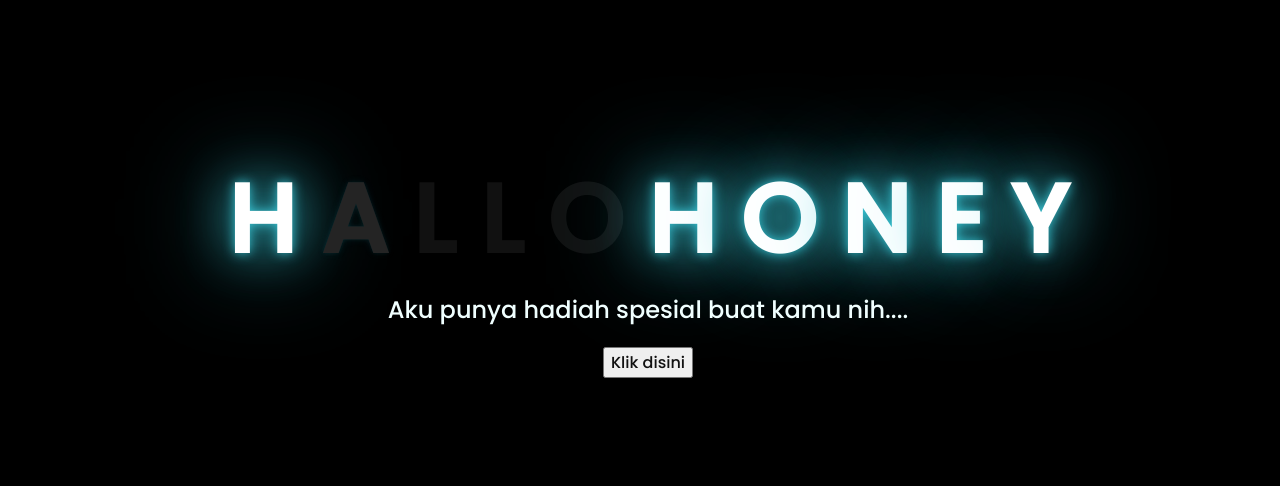
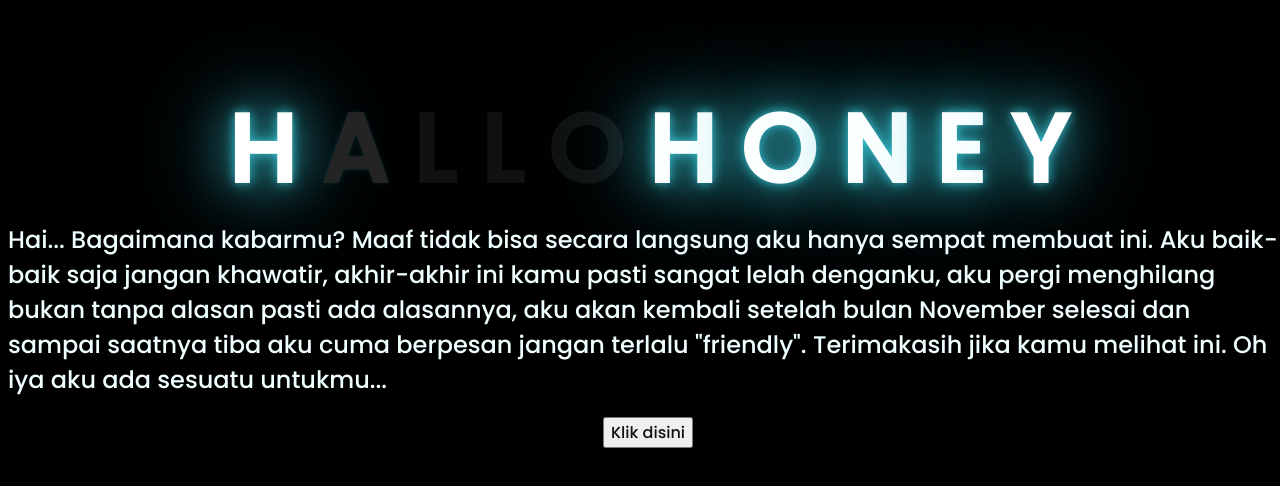
Before and after one commit to DainShiro/DainShiro.github.io, a plain HTML site: page index.html in a window 1280 px wide. Shown: the part 146-632 px from the top of the page. Drawn offline with Linux system fonts and the light colour scheme.

Commit message:
index.html

```diff
--- a/index.html
+++ b/index.html
@@ -23,7 +23,7 @@
         <span>Y</span>
     </div>
     <div class="description">
-        <span>Aku punya hadiah spesial buat kamu nih....</span>
+        <span>Hai... Bagaimana kabarmu? Maaf tidak bisa secara langsung aku hanya sempat membuat ini. Aku baik-baik saja jangan khawatir, akhir-akhir ini kamu pasti sangat lelah denganku, aku pergi menghilang bukan tanpa alasan pasti ada alasannya, aku akan kembali setelah bulan November selesai dan sampai saatnya tiba aku cuma berpesan jangan terlalu "friendly". Terimakasih jika kamu melihat ini. Oh iya aku ada sesuatu untukmu...</span>
     </div>
     <div class="button">
         <button>
```
